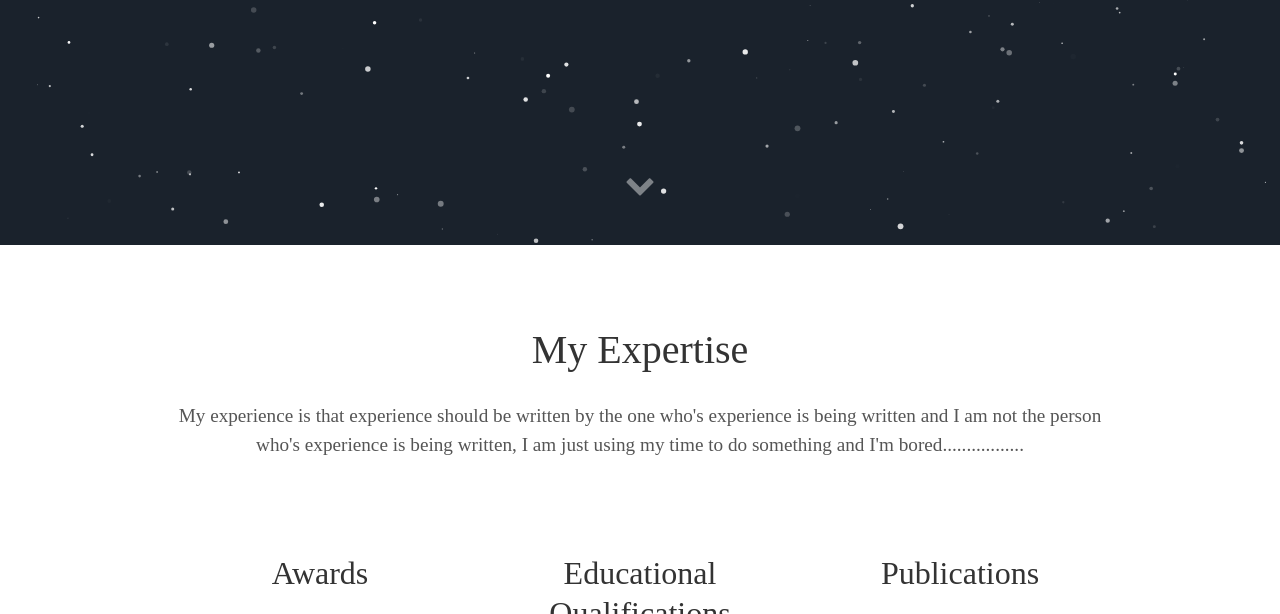
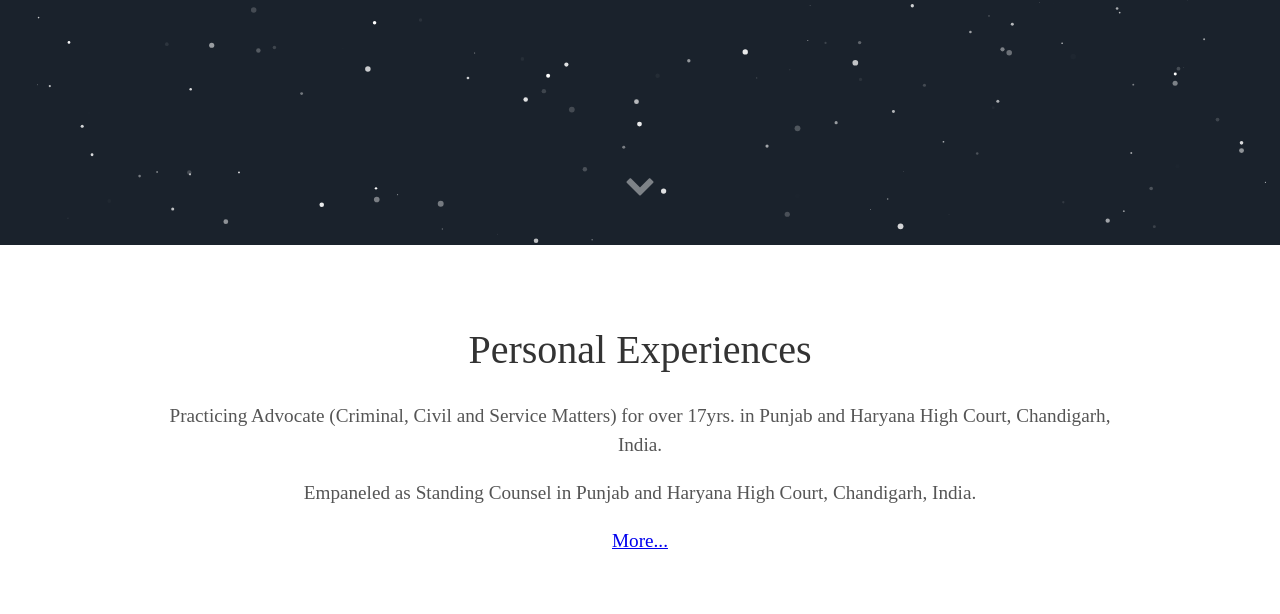
Before and after one commit to GPS-LAW/gpsassociates.github.io, a plain HTML site: page index.html in a window 1280 px wide. Shown: the part 555-1169 px from the top of the page. Drawn offline with nearby package versions, Linux system fonts and the light colour scheme; a web font is replaced by a local one.

Commit message:
Update index.html

```diff
--- a/index.html
+++ b/index.html
@@ -34,8 +34,10 @@
     </div>
     <section id="about">
         <div class="user-details">
-            <h1>My Expertise</h1>
-            <p>My experience is that experience should be written by the one who's experience is being written and I am not the person who's experience is being written, I am just using my time to do something and I'm bored.................</p>
+            <h1>Personal  Experiences</h1>
+            <p>Practicing Advocate (Criminal, Civil and Service Matters) for over 17yrs. in Punjab and Haryana High Court, Chandigarh, India.  </p>
+            <p>Empaneled as Standing Counsel in Punjab and Haryana High Court, Chandigarh, India. </p>
+            <p><a href="https://www.gpsassociates.ml/Mexp" target="_blank" rel="noopener noreferrer">More...</a></p>
         </div>
         <div class="user">
             <div class="tech">
```
